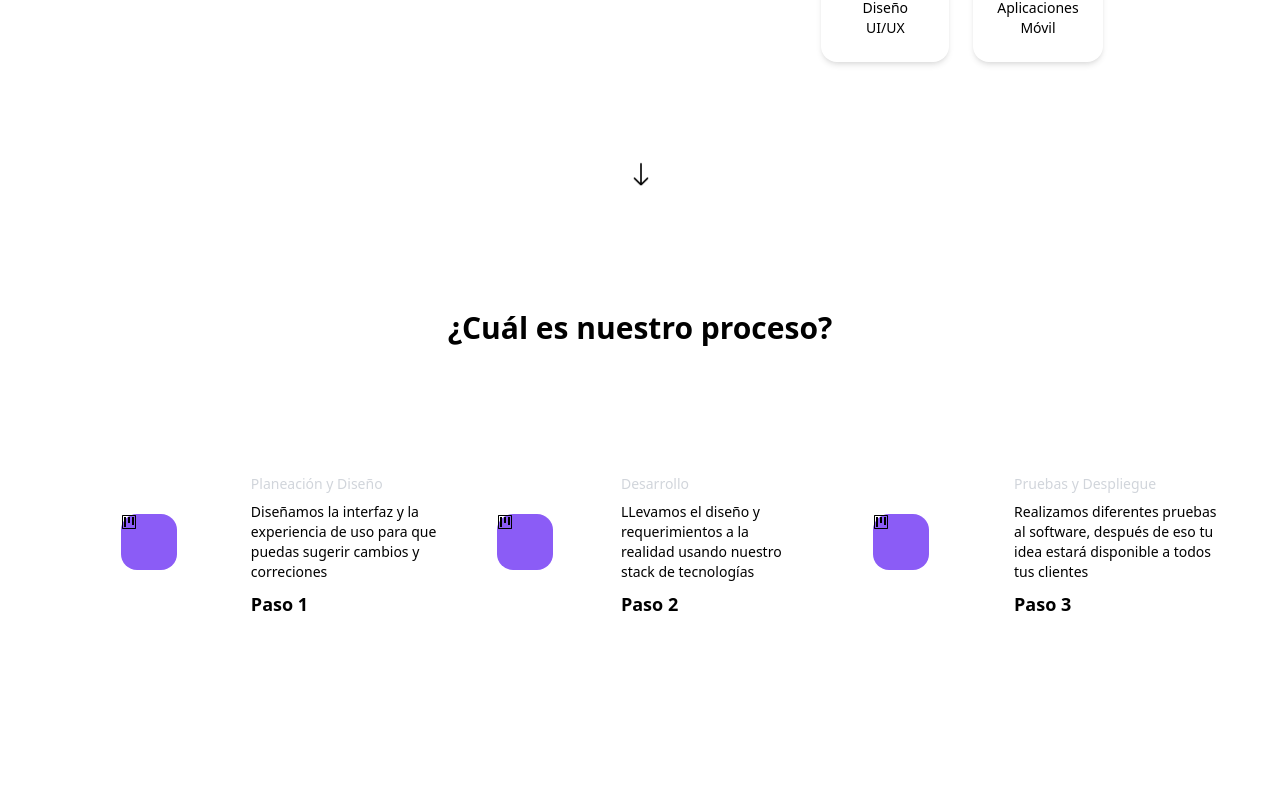
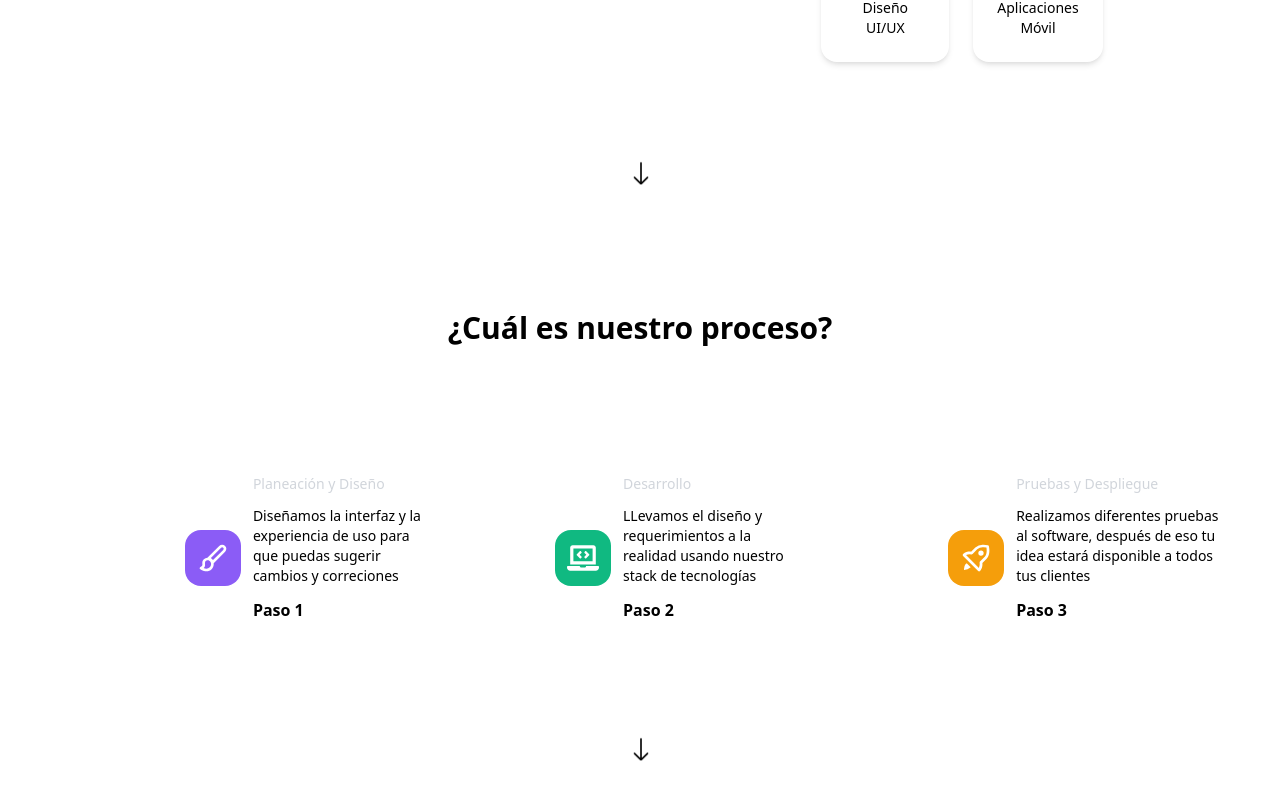
Before and after one commit to oliverloops/Rango-Website, a Next.js app: page / in a window 1280 px wide. Shown: the part 1136-1936 px from the top of the page. Before the commit the page ends 1818 px from the top, so only its background shows below. Built offline with nearby package versions, Linux system fonts and the light colour scheme; what @tailwindcss/typography would draw is missing.

Commit message:
New layout updates

```diff
--- a/components/Process.js
+++ b/components/Process.js
@@ -1,10 +1,33 @@
-import { VscProject } from "react-icons/vsc";
+import { FaLaptopCode } from "react-icons/fa";
+import { BiRocket, BiPaint } from "react-icons/bi";
 
 const Process = ({ step, children }) => (
-  <div className="grid grid-cols-2 grid-rows-auto gap-2">
-    <div className="col-start-1 row-start-2 place-self-center bg-purple-500 w-14 h-14 rounded-2xl">
-      <VscProject />
-    </div>
+  <div className="grid grid-cols-2 grid-rows-auto gap-3">
+    {step === 1 ? (
+      <div className="col-start-1 row-start-2 place-self-end bg-purple-500 w-14 h-14 rounded-2xl">
+        <div className="flex flex-col justify-center">
+          <div className="flex justify-center self-center text-white p-3">
+            <BiPaint size={32} />
+          </div>
+        </div>
+      </div>
+    ) : step === 2 ? (
+      <div className="col-start-1 row-start-2 place-self-end bg-green-500 w-14 h-14 rounded-2xl">
+        <div className="flex flex-col justify-center">
+          <div className="flex justify-center self-center text-white p-3">
+            <FaLaptopCode size={32} />
+          </div>
+        </div>
+      </div>
+    ) : (
+      <div className="col-start-1 row-start-2 place-self-end bg-yellow-500 w-14 h-14 rounded-2xl">
+        <div className="flex flex-col justify-center">
+          <div className="flex justify-center self-center text-white p-3">
+            <BiRocket size={32} />
+          </div>
+        </div>
+      </div>
+    )}
     <div className="col-start-2 row-start-1 text-gray-300 text-sm">
       {step === 1
         ? "Planeación y Diseño"
@@ -13,7 +36,7 @@ const Process = ({ step, children }) => (
         : "Pruebas y Despliegue"}
     </div>
     <div className="col-start-2 row-start-2 text-sm">{children}</div>
-    <div className="col-start-2 row-start-3 text-lg font-bold">Paso {step}</div>
+    <div className="col-start-2 row-start-3 text-md font-bold">Paso {step}</div>
   </div>
 );
 
--- a/pages/index.js
+++ b/pages/index.js
@@ -44,6 +44,7 @@ const Home = () => {
       <ServicesBlock />
       <DownArrow />
       <ProcessBlock />
+      <DownArrow />
     </>
   );
 };
```
